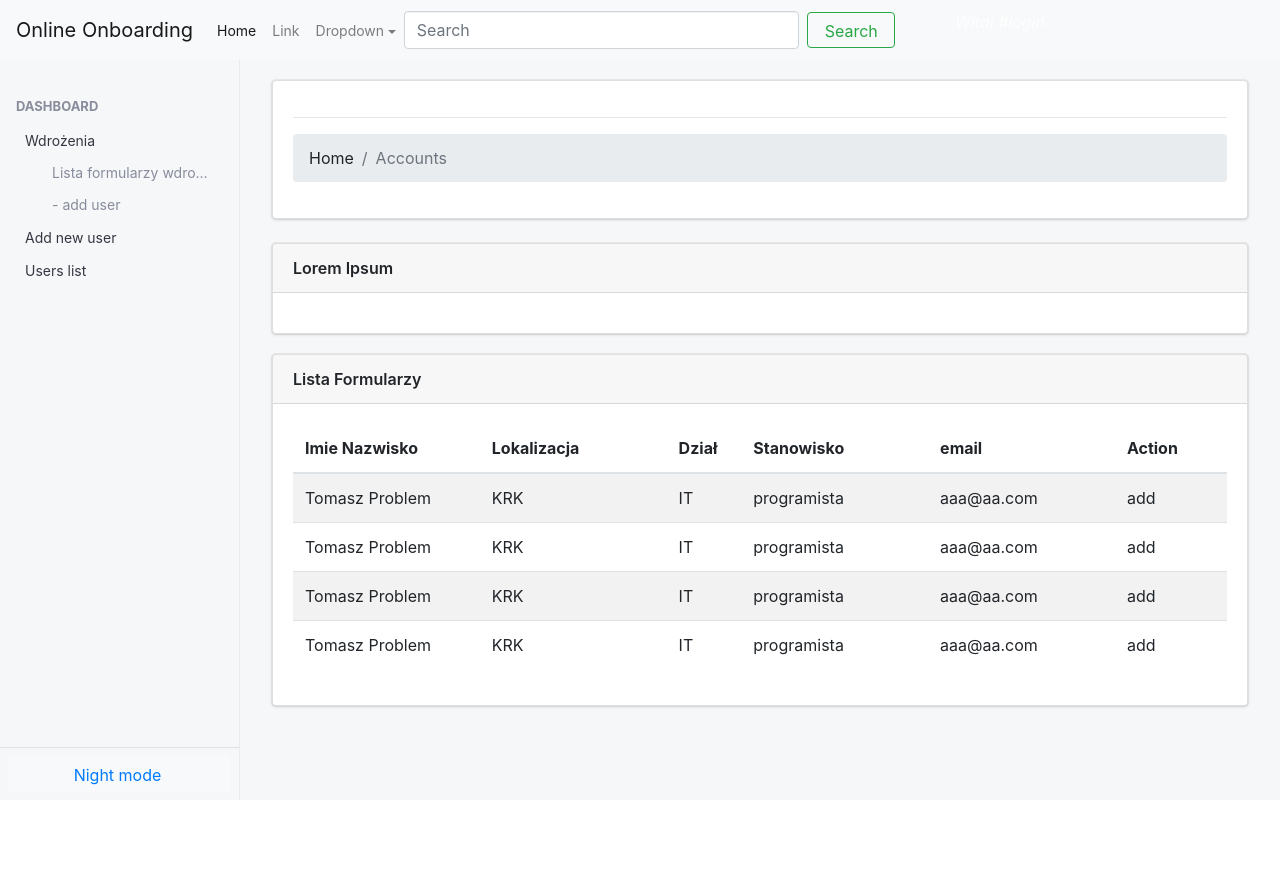
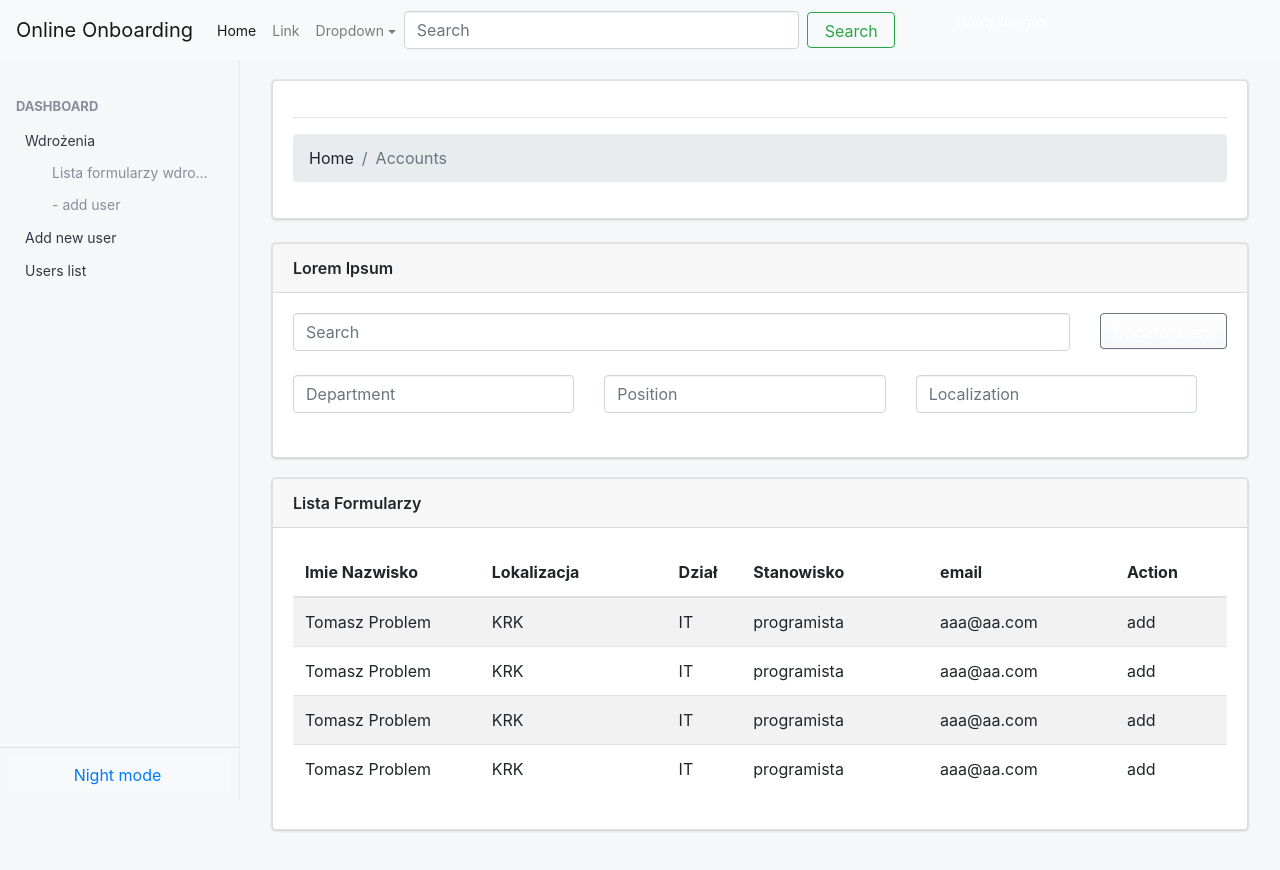
Before and after one commit to binawork/OnboardingFront, a React (Create React App) app: page / in a window 1280 px wide. Shown: the top 870 px of the page. Before the commit the page ends 800 px from the top, so only its background shows below. Built offline with nearby package versions, Linux system fonts and the light colour scheme.

Commit message:
Adding searchbar to add user table view

```diff
--- a/src/Components/AddUserTable/AddUserTable.js
+++ b/src/Components/AddUserTable/AddUserTable.js
@@ -1,6 +1,7 @@
 import React from "react";
 import { addUserFormTableData } from "./Add_User_Table_Data";
 import AddUserTableRow from "./Add_User_Table_Row";
+import UserListSearch from "../UserListSearch";
 
 function AddUserTable() {
     let user_table = [];
@@ -17,6 +18,7 @@ function AddUserTable() {
                     Lorem Ipsum
                 </div>
                 <div className="card-body">
+                    <UserListSearch />
                 </div>
             </div>
             <div className="card card-fluid">
```
